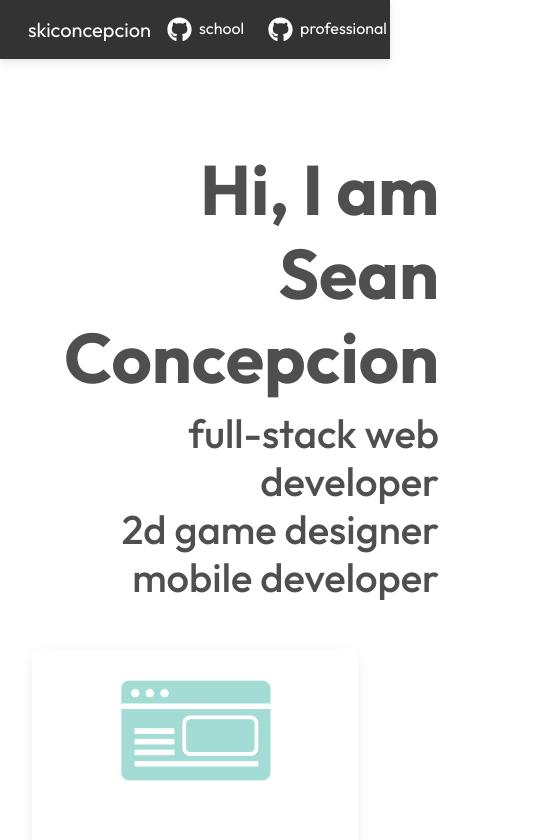
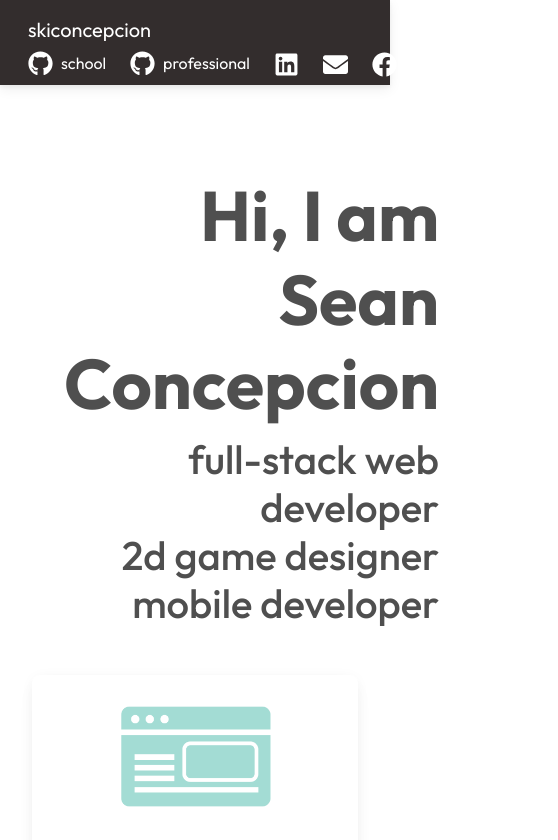
Before and after one commit to SeanConcepcion29/portfolio, a React (Create React App) app: page / in a window 390 px wide. Shown: the top 840 px of the page, 558 px wide, since content can reach past the window. Built offline with nearby package versions, Linux system fonts and the light colour scheme; a web font is replaced by a local one.

Commit message:
fix responsiveness

```diff
--- a/src/App.js
+++ b/src/App.js
@@ -55,83 +55,71 @@ function App() {
 
 
       {/* Header Section */}
-      <MDBNavbar style={{backgroundColor: '#333', color: 'white'}}>
+      <MDBNavbar dark bgColor="dark" className="px-3">
       <MDBContainer fluid>
-          <div className="d-flex w-100 justify-content-between align-items-center">
+        <MDBRow className="w-100 d-flex align-items-center justify-content-between">
 
           {/* Leftmost Text */}
-            <MDBNavbarBrand className="ms-3" style={{color: 'white'}}>skiconcepcion</MDBNavbarBrand>
+          <MDBCol size="auto">
+            <MDBNavbarBrand className="text-white">skiconcepcion</MDBNavbarBrand>
+          </MDBCol>
 
           {/* Rightmost Icons */}
-            <div className="d-flex">
-              <div className="me-4">
+          <MDBCol size="auto" className="d-flex">
+            <MDBCol size="auto" className="me-4">
               <a
                 href="https://github.com/SeanConcepcion29"
                 target="_blank"
                 rel="noopener noreferrer"
-                  style={{
-                    display: "flex",
-                    alignItems: "center",
-                    gap: "7px",
-                    textDecoration: "none"
-                  }}
-                  className="icon-link"
+                className="d-flex align-items-center gap-2 text-white text-decoration-none"
               >
-                  <FaGithub size={25} className="icon" />
-                  <p style={{ margin: 0 }}>school</p>
+                <FaGithub size={25} />
+                <p className="m-0">school</p>
               </a>
-              </div>
+            </MDBCol>
 
-              <div className="me-4">
+            <MDBCol size="auto" className="me-4">
               <a
                 href="https://github.com/SKIConcepcion"
                 target="_blank"
                 rel="noopener noreferrer"
-                  style={{
-                    display: "flex",
-                    alignItems: "center",
-                    gap: "7px",
-                    textDecoration: "none"
-                  }}
-                  className="icon-link"
+                className="d-flex align-items-center gap-2 text-white text-decoration-none"
               >
-                  <FaGithub size={25} className="icon" />
-                  <p style={{ margin: 0 }}>professional</p>
+                <FaGithub size={25} />
+                <p className="m-0">professional</p>
               </a>
-              </div>
+            </MDBCol>
 
-              <div className="me-4">
+            <MDBCol size="auto" className="me-4">
               <a
                 href="https://www.linkedin.com/in/sean-concepcion-00594430b/"
                 target="_blank"
                 rel="noopener noreferrer"
-                  className="icon-link"
+                className="text-white"
               >
-                  <FaLinkedin size={25} className="icon" />
+                <FaLinkedin size={25} />
               </a>
-              </div>
+            </MDBCol>
 
-              <div className="me-4">
-                <a
-                  href="mailto:skiconcepcion@gmail.com"
-                  className="icon-link"
-                >
-                  <FaEnvelope size={25} className="icon" />
+            <MDBCol size="auto" className="me-4">
+              <a href="mailto:skiconcepcion@gmail.com" className="text-white">
+                <FaEnvelope size={25} />
               </a>
-              </div>
+            </MDBCol>
 
-              <div className="me-4">
+            <MDBCol size="auto" className="me-0">
               <a
                 href="https://www.facebook.com/seankierby.concepcion/"
                 target="_blank"
                 rel="noopener noreferrer"
-                  className="icon-link"
+                className="text-white"
               >
-                  <FaFacebook size={25} className="icon" />
+                <FaFacebook size={25} />
               </a>
-              </div>
-            </div>
-          </div>
+            </MDBCol>
+          </MDBCol>
+
+        </MDBRow>
       </MDBContainer>
     </MDBNavbar>
 
@@ -351,7 +339,7 @@ function App() {
                 <a href="https://brics-alpha.vercel.app/" target="_blank" rel="noopener noreferrer" style={{ textDecoration: "none" }}>
                   <MDBCard className="card-hover" style={{ height: '50vh' }}>
                     <MDBCardBody style={{ color: '#333' }}>
-                      <MDBCardTitle style={{ fontSize: '1.7em', marginBottom: '0' }}> BRICS </MDBCardTitle>
+                      <MDBCardTitle style={{ fontSize: '1.7em', marginBottom: '0' }}> BRICS <span style={{fontSize: '0.7em', paddingLeft: '5px', opacity: '0.5', fontStyle: 'italic'}}> {'<links to the website>'} </span> </MDBCardTitle>
                       <p className="mb-2"> ICS Booking and Reservation Website </p>
                       <MDBCardImage src={bricsImage} className="img-fluid" style={{ objectFit: "cover" }} />
                     </MDBCardBody>
@@ -363,7 +351,7 @@ function App() {
                 <a href="https://travelwheelsph.com/" target="_blank" rel="noopener noreferrer" style={{ textDecoration: "none" }}>
                   <MDBCard className="card-hover" style={{ height: '50vh' }}>
                     <MDBCardBody style={{ color: '#333' }}>
-                      <MDBCardTitle style={{ fontSize: '1.7em', marginBottom: '0' }}> Travel Wheels </MDBCardTitle>
+                      <MDBCardTitle style={{ fontSize: '1.7em', marginBottom: '0' }}> Travel Wheels <span style={{fontSize: '0.7em', paddingLeft: '5px', opacity: '0.5', fontStyle: 'italic'}}> {'<links to the website>'} </span> </MDBCardTitle>
                       <p className="mb-2"> Travel Booking and Quotation Website </p>
                       <MDBCardImage src={travelwheelsImage} className="img-fluid" style={{ objectFit: "cover" }} />
                     </MDBCardBody>
```
Lines whose indentation alone changed are shown as unchanged.
